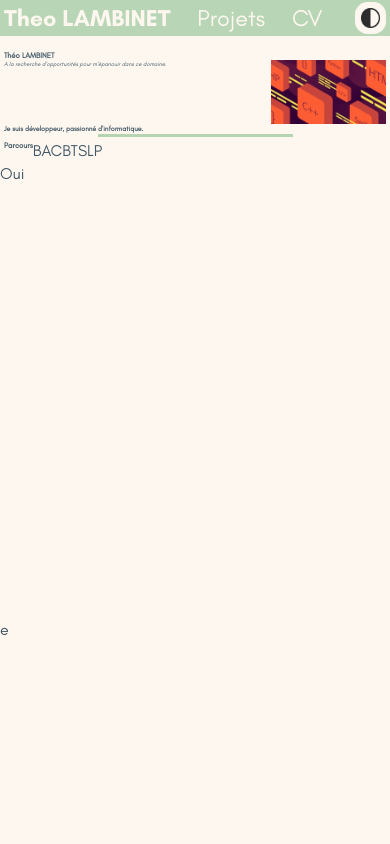
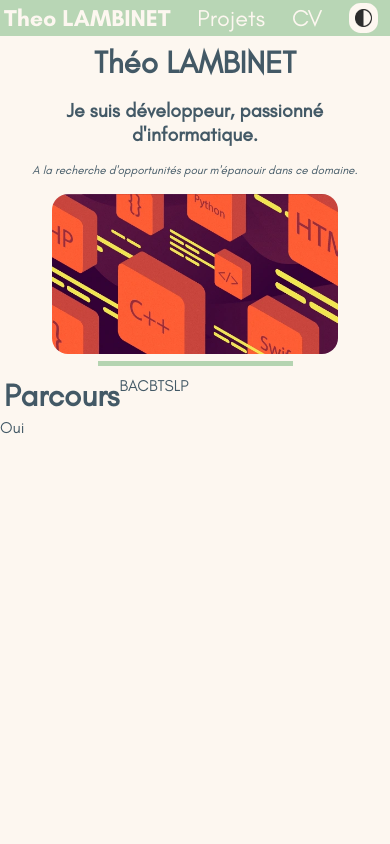
Before and after one commit to TheoLambinet/TheoLambinet.github.io, a Next.js app: page / in a window 390 px wide. Shown: the top 844 px of the page. Built offline with nearby package versions, Linux system fonts and the light colour scheme.

Commit message:
Présentation faite

```diff
--- a/app/globals.css
+++ b/app/globals.css
@@ -70,22 +70,27 @@ section {
   padding: 1%;
 }
 
+section:not(:last-of-type) {
+  padding-bottom: 2%;
+  margin-bottom: 1%;
+}
+
 section:not(:last-of-type)::after {
   content: "";
   position: absolute;
   left: 25%;
   bottom: 0;
   background-color: var(--vert);
-  height: .3vh;
+  height: .6vh;
   width: 50vw;
 }
 
 h2 {
-  font-size: 2vw;
+  font-size: 3.5vw;
 }
 
 h3 {
-  font-size: 1.8vw;
+  font-size: 2.5vw;
 }
 
 /* Entête */
@@ -120,7 +125,7 @@ header>a:hover {
 header>button {
   display: flex;
   position: absolute;
-  right: 1%;
+  right: 1.5%;
   background: var(--fond);
   padding: 0.3%;
   border-radius: 40%;
@@ -182,10 +187,24 @@ footer a>img:hover {
 
   header>button {
     padding: 1%;
+    right: 3%;
   }
 
   header>button>img {
-    width: 5vw;
+    width: 4.5vw;
+  }
+
+  section:not(:last-of-type) {
+    padding-bottom: 3%;
+    margin-bottom: 1.5%;
+  }
+
+  h2 {
+    font-size: 8vw;
+  }
+
+  h3 {
+    font-size: 5vw;
   }
 
   footer {
--- a/app/page.module.css
+++ b/app/page.module.css
@@ -3,26 +3,48 @@
 }
 
 /* Présentation */
-.presentation > h2, .presentation > h3, .presentation > p {
-    width: 70%;
+.presentation {
+    justify-content: space-between;
 }
 
-.presentation > h3 {
-    order: 1;
+.presentation > div {
+    display: flex;
+    flex-direction: column;
+    gap: 10%;
 }
 
-.presentation > p {
-    font-size: 1.5vw;
+.presentation p {
+    font-size: 1.7vw;
     font-style: italic;
 }
 
 .presentation > img {
     width: 30%;
+    border-radius: 16px;
 }
 
 /* Responsive */
-@media (max-width: 768px) {
+@media (max-width: 1000px) {
     .main {
-        margin-top: 12%;
+        margin-top: 10%;
+    }
+
+    .presentation {
+        flex-direction: column;
+        align-items: center;
+        gap: 2vh;
+    }
+
+    .presentation > div {
+        text-align: center;
+        gap: 2vh;
+    }
+
+    .presentation > img {
+        width: 75%;
+    }
+
+    .presentation p {
+        font-size: 3vw;
     }
 }
--- a/app/page.tsx
+++ b/app/page.tsx
@@ -4,9 +4,11 @@ export default function Home() {
   return (
     <main className={styles.main}>
       <section className={styles.presentation}>
-        <h2>Théo LAMBINET</h2>
-        <h3>Je suis développeur, passionné d'informatique.</h3>
-        <p>A la recherche d'opportunités pour m'épanouir dans ce domaine.</p>
+        <div>
+          <h2>Théo LAMBINET</h2>
+          <h3>Je suis développeur, passionné d'informatique.</h3>
+          <p>A la recherche d'opportunités pour m'épanouir dans ce domaine.</p>
+        </div>
         <img src="/img/programmation.webp" alt="Illustration de programmation"/>
       </section>
 
```
